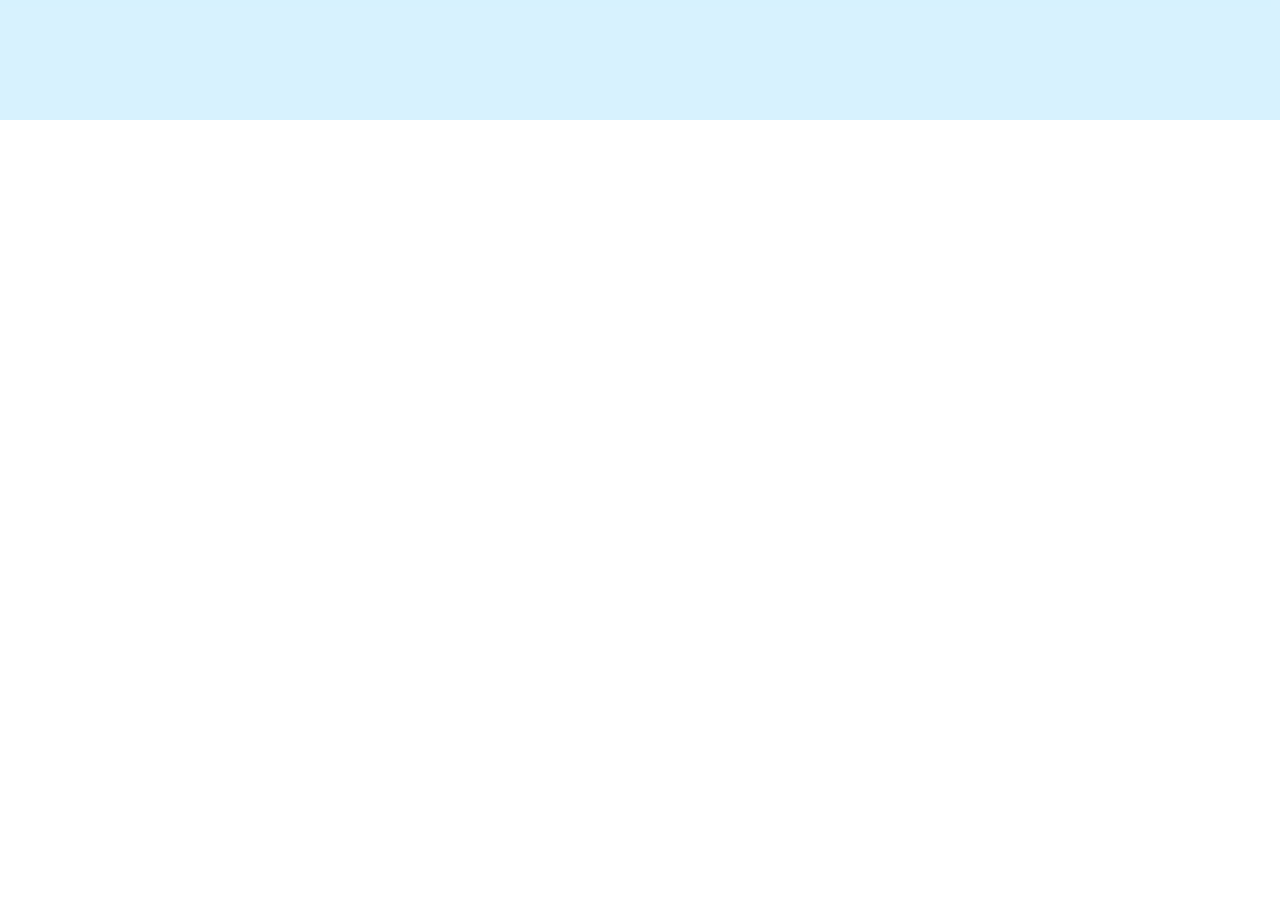
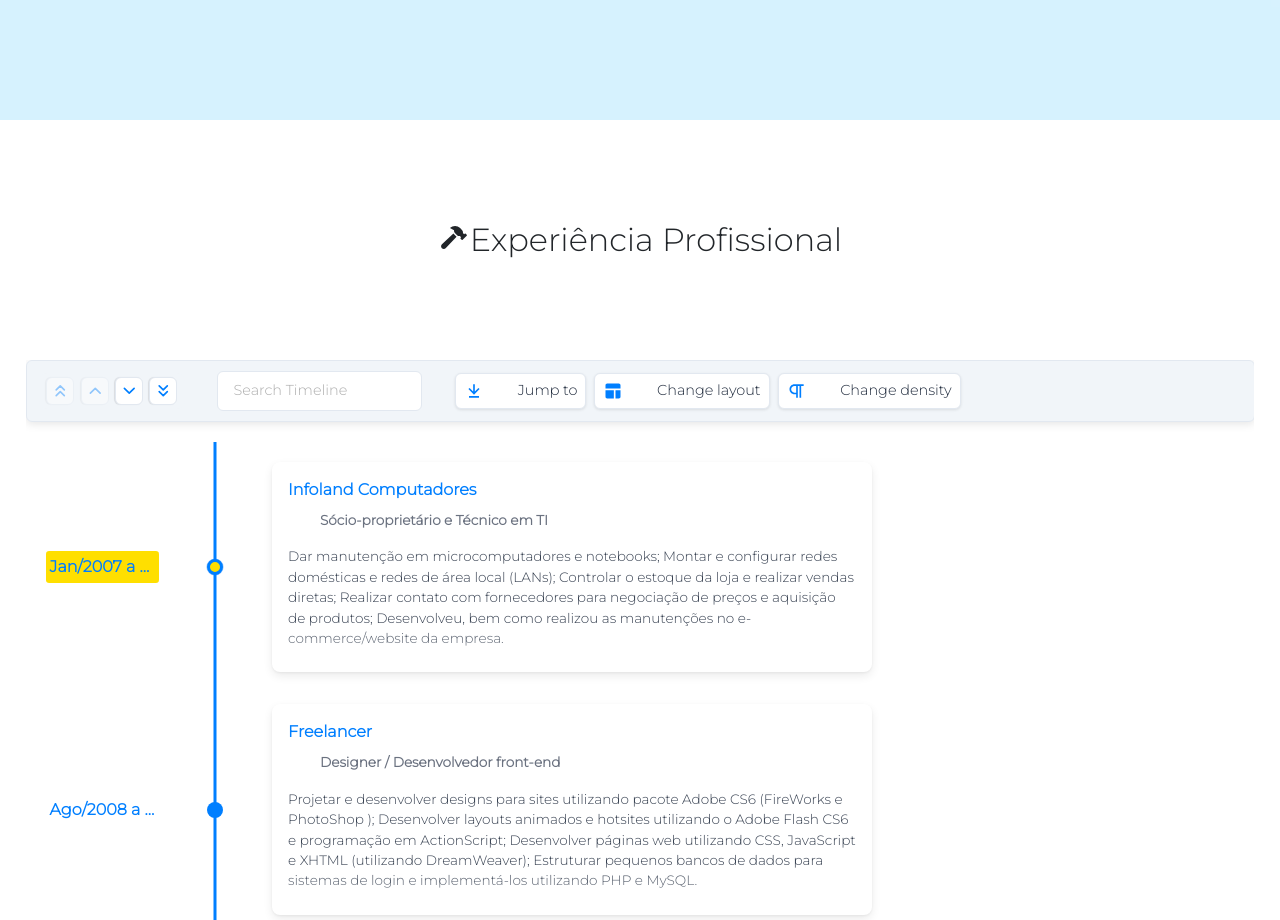
Before and after one commit to Deivz/portfolio, a React (Create React App) app: page / in a window 1280 px wide. Shown: the part 2280-3200 px from the top of the page. Before the commit the page ends 2400 px from the top, so only its background shows below. Built offline with nearby package versions, Linux system fonts and the light colour scheme.

Commit message:
Experiencias inseridas no projeto

```diff
--- a/package.json
+++ b/package.json
@@ -10,6 +10,7 @@
     "bootstrap": "^5.1.3",
     "gh-pages": "^3.2.3",
     "react": "^18.0.0",
+    "react-chrono": "^1.14.0",
     "react-dom": "^18.0.0",
     "react-icons": "^4.3.1",
     "react-scripts": "5.0.1",
--- a/src/App.js
+++ b/src/App.js
@@ -1,4 +1,5 @@
 import Competencias from "./components/competencias";
+import Experiencias from "./components/experiencias";
 import Home from "./components/home";
 import Sobre from "./components/sobre"
 
@@ -8,6 +9,7 @@ function App() {
       <Home />
       <Sobre />
       <Competencias />
+      <Experiencias />
     </div>
   );
 }
--- /dev/null
+++ b/src/components/experiencias/experiencias.js
@@ -0,0 +1,79 @@
+const items = [
+    {
+      title: "Jan/2007 a Dez/2008",
+      cardTitle: "Infoland Computadores",
+      cardSubtitle: `Sócio-proprietário e Técnico em TI`,
+      cardDetailedText: `Dar manutenção em microcomputadores e notebooks;
+      Montar e configurar redes domésticas e redes de área local (LANs);
+      Controlar o estoque da loja e realizar vendas diretas;
+      Realizar contato com fornecedores para negociação de preços e aquisição de produtos;
+      Desenvolveu, bem como realizou as manutenções no e-commerce/website da empresa.`
+    },
+    {
+      title: "Ago/2008 a Dez/2011",
+      cardTitle: "Freelancer",
+      cardSubtitle:
+        "Designer / Desenvolvedor front-end",
+      cardDetailedText: `Projetar e desenvolver designs para sites utilizando pacote Adobe CS6 (FireWorks e PhotoShop );
+      Desenvolver layouts animados e hotsites utilizando o Adobe Flash CS6 e programação em ActionScript;
+      Desenvolver páginas web utilizando CSS, JavaScript e XHTML (utilizando DreamWeaver);
+      Estruturar pequenos bancos de dados para sistemas de login e implementá-los utilizando PHP e MySQL.`
+    },
+    {
+      title: "Dez/2016 a Jan/2018",
+      media: {
+        type: "IMAGE",
+        source: {
+          url: "https://doaltoelevadores.com.br/wp-content/uploads/2021/04/5-Marca.png"
+        }
+      },
+      cardTitle: "Doalto Elevadores",
+      cardSubtitle: `Estagiário de Engenharia Mecânica - Manutenção`,
+      cardDetailedText: `Desenvolveu um sistema de controle personalizado (em Excel VBA) para registrar as solicitações de atendimento, por parte dos clientes, em seus elevadores.
+      Tal sistema tinha como função registrar as falhas ocorridas nos equipamentos a fim de se obter dados estatísticos para controle de defeitos e gerenciamento do tempo de reparo;
+      Acompanhamento dos KPI’s de manutenção;
+      Auxiliar o setor administrativo, acompanhamento de contratos, contato com clientes;
+      Auxiliar na elaboração de rotinas e procedimentos de trabalho;
+      Acompanhamento de reuniões e elaboração de atas.`
+    },
+    {
+      title: "Set/2018 a Mar/2020",
+      media: {
+        type: "IMAGE",
+        source: {
+          url: "https://logosmarcas.net/wp-content/uploads/2020/08/Bosch-Logo-650x366.png"
+        }
+      },
+      cardTitle: "Robert Bosch",
+      cardSubtitle: `Estagiário de Engenharia Mecânica - Processos Industriais`,
+      cardDetailedText: `Implementar melhorias nos processos, projetos de otimização de máquinas, ferramentais e procedimentos;
+      Implementar projetos de aumento de eficiência e redução dos custos de defeito interno nas linhas de produção, avaliando falhas, definindo e controlando ações de correção/melhoria;
+      Contato direto com fornecedores;
+      Auxiliar na elaboração e acompanhamento dos cronogramas e planos de ação, realizando follow-up de fornecedores e de colegas de trabalho suportando-os para o cumprimento dos prazos.`
+    },
+    {
+      title: "Set/2020 a Dez/2021",
+      media: {
+        type: "IMAGE",
+        source: {
+          url: "https://www.tronox-ri.com.br/wp-content/themes/mziq_cristal_ri/images/tronox_logo.png"
+        }
+      },
+      cardTitle: "Tronox Pigmentos do Brasil",
+      cardSubtitle: `Estagiário de Engenharia Mecânica - Manutenção`,
+      cardDetailedText: `Desenvolver e implementar interfaces em Excel utilizando VBA e SQL para realização de consultas no banco de dados da fábrica e geração de relatórios automatizados com análises de dados dos equipamentos, manutenções e custos envolvidos;
+      Implementação de melhorias nos procedimentos;
+      Elaborar cronograma de manutenções da planta;
+      Realizar follow-up das manutenções realizadas, auxiliando os planejadores com suas demandas.`
+    },
+    {
+      title: "Jan/2022",
+      cardTitle: "Freelancer",
+      cardSubtitle: `Designer / Desenvolvedor fullstack`,
+      cardDetailedText: `Projetar e desenvolver designs para páginas web utilizando Figma e PhotoShop;
+      Desenvolver sites acessíveis e responsivos utilizando Bootstrap, CSS3, HTML5, JavaScript e TypeScript;
+      Projetar, desenvolver e validar SPAs utilizando React.JS/React.TS; Projetar, desenvolver e validar APIs/sistemas web utilizando PHP e Node.JS.`
+    }
+  ];
+
+  export default items;
--- /dev/null
+++ b/src/components/experiencias/experiencias.module.css
@@ -0,0 +1,27 @@
+.experiencia{
+  align-items: flex-end;
+  display: flex;
+  flex-wrap: wrap;
+  justify-content: center;
+  width: 100%;
+}
+
+.titulo{
+  text-align: center;
+  width: 100%;
+}
+
+.container{
+  align-items: center;
+  display: flex;
+  flex-direction: column;
+  justify-content: space-between;
+  max-width: 1500px;
+  width: 96%;
+}
+
+@media (min-width: 1200px){
+  .container{
+    width: 100%;
+  }
+}
--- /dev/null
+++ b/src/components/experiencias/index.js
@@ -0,0 +1,43 @@
+import React from "react"
+import { Chrono } from "react-chrono";
+import experiencias from "./experiencias"
+import styles from "./experiencias.module.css"
+import {FaHammer} from "react-icons/fa"
+import { useState, useEffect } from 'react';
+
+export default function Experiencias() {
+
+    function useMediaQuery(query) {
+        const [matches, setMatches] = useState(false);
+
+        useEffect(() => {
+          const media = window.matchMedia(query);
+          if (media.matches !== matches) {
+            setMatches(media.matches);
+          }
+          const listener = () => {
+            setMatches(media.matches);
+          };
+          media.addListener(listener);
+          return () => media.removeListener(listener);
+        }, [matches, query]);
+
+        return matches;
+    }
+
+    const isDesktop = useMediaQuery('(min-width: 1200px)');
+
+    return (
+        <section className={styles.experiencia} id="experiencias">
+            <h2 className={styles.titulo}><FaHammer style={{paddingBottom: 9}}/>Experiência Profissional</h2>
+            <div className={styles.container}>
+            {isDesktop ? <div style={{ width: "96%", height: "70vh", marginLeft: "auto", marginRight: "auto"}}>
+                    <Chrono items={experiencias} mode="VERTICAL_ALTERNATING" allowDynamicUpdate={true} cardHeight={200} cardWidth={600} itemWidth={150}/>
+                </div> : <div style={{ width: "100%", height: "65vh"}}>
+                    <Chrono items={experiencias} mode="VERTICAL" allowDynamicUpdate={true} cardHeight={200} cardWidth={600} itemWidth={650} lineWidth={1} />
+                </div>}
+            </div>
+        </section>
+
+    );
+}
--- a/src/components/menu/links.js
+++ b/src/components/menu/links.js
@@ -16,7 +16,7 @@ export const links = [{
 {
     id: 4,
     texto: "Experiencias",
-    url: "#"
+    url: "#experiencias"
 },
 {
     id: 5,
--- a/src/components/topo/index.js
+++ b/src/components/topo/index.js
@@ -32,7 +32,7 @@ export default function Topo() {
    }
 
    return (
-      <header className={ativaCor ? `${styles.topo__colorido}` : ``}>
+      <header className={ativaCor ? `${styles.topo__colorido} ${styles.header}` : `${styles.header}`}>
          <div className={ativo ? `${styles.topo__container} ${cssAtivo.menu__ativo}` : `${styles.topo__container}`} id="topo">
             <div className={styles.container__logo}>
                <h1><a href="#"><img src={logo} alt="Logotipo do autor da página" className={styles.logo}></img></a></h1>
--- a/src/components/topo/topo.module.css
+++ b/src/components/topo/topo.module.css
@@ -1,4 +1,4 @@
-header{
+.header{
     align-items: center;
     display: flex;
     justify-content: center;
```
Also changed, not shown: 1 other file (tests, documents, lock files or other folders).
